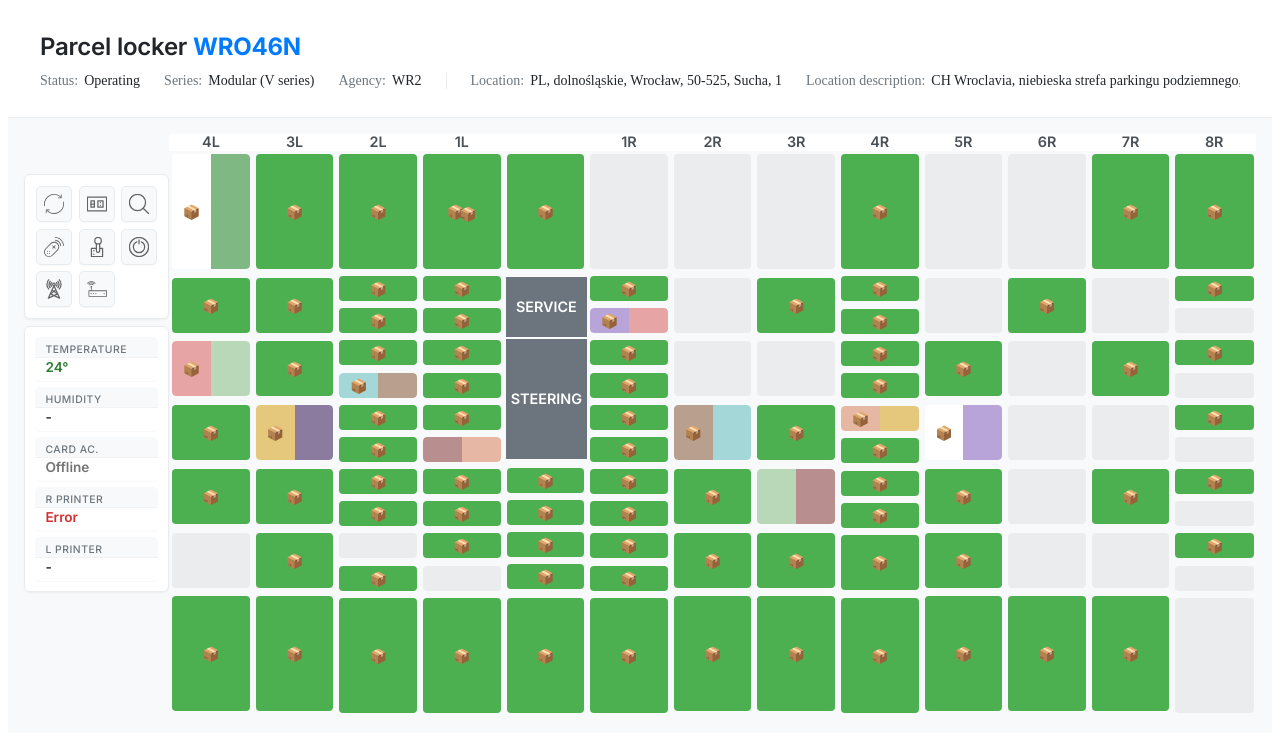
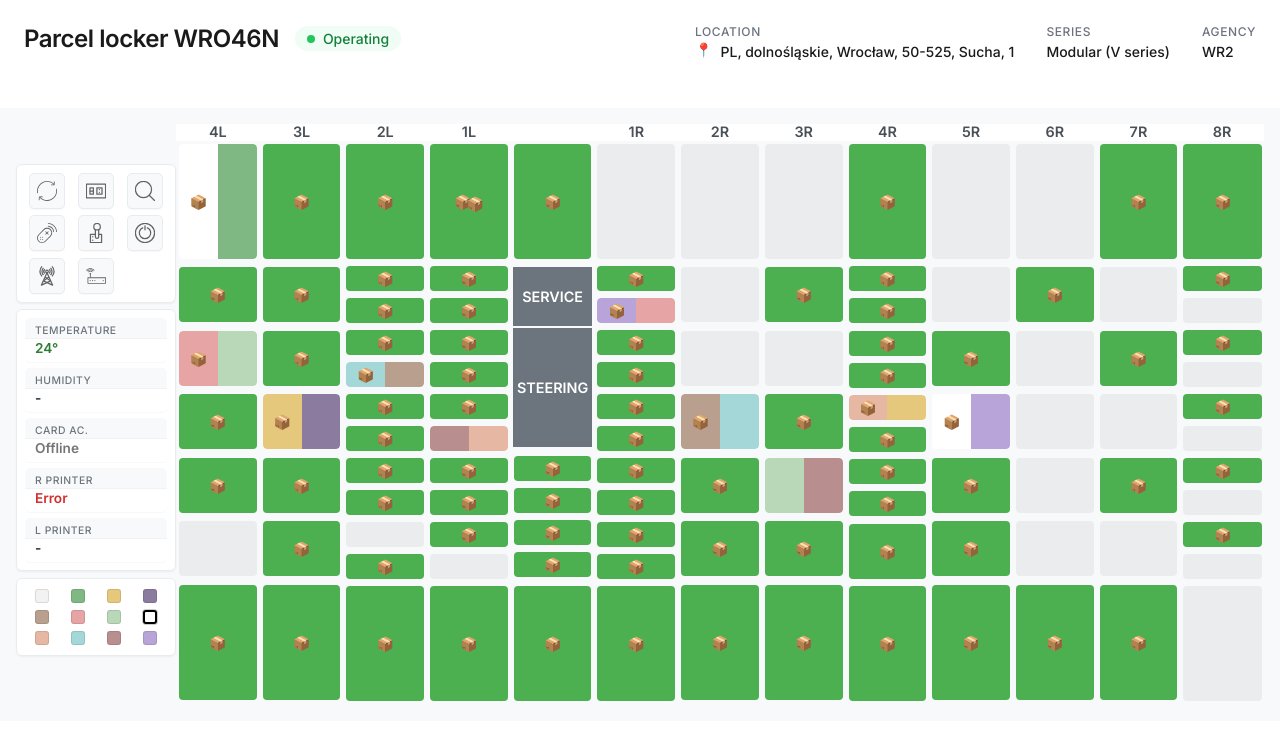
Before and after one commit to bartkobe/Lockers, a React (Create React App) app: page / in a window 1280 px wide. Shown: the top 752 px of the page. Built offline with nearby package versions, Linux system fonts and the light colour scheme.

Commit message:
Stable, labels and lockers as single grid

```diff
--- a/package.json
+++ b/package.json
@@ -30,6 +30,7 @@
     ]
   },
   "devDependencies": {
-    "gh-pages": "^6.3.0"
+    "gh-pages": "^6.3.0",
+    "vercel": "^41.7.6"
   }
 }
--- a/src/App.css
+++ b/src/App.css
@@ -1,64 +1,85 @@
-.app-header {
-  padding: 1.5rem 2rem;
-  background: white;
-  border-bottom: 1px solid #e9ecef;
+.App {
+  width: 100%;
+  margin: 0;
+  box-sizing: border-box;
+  display: flex;
+  flex-direction: column;
+  align-items: stretch;
+  min-height: 100vh;
+  overflow-x: hidden;
+  -webkit-overflow-scrolling: touch;
+  position: absolute;
+  left: 0;
+  right: 0;
+  top: 0;
 }
 
-.header-main {
-  display: flex;
-  flex-direction: column;
-  gap: 0.75rem;
+html, body {
+  margin: 0;
+  padding: 0;
+  width: 100%;
+  box-sizing: border-box;
+  overflow-x: hidden;
+  -webkit-text-size-adjust: 100%;
+  position: relative;
 }
 
-.app-header h1 {
+#root {
+  width: 100%;
+  overflow-x: hidden;
+  position: relative;
   margin: 0;
-  font-size: 1.5rem;
-  font-weight: 600;
-  color: #212529;
-  font-family: var(--font-primary);
-  letter-spacing: -0.01em;
+  padding: 0;
 }
 
-.locker-id {
-  font-weight: 700;
-  color: #007bff;
+* {
+  box-sizing: border-box;
+  -webkit-box-sizing: border-box;
+  margin: 0;
+  padding: 0;
 }
 
-.locker-attributes {
-  display: flex;
-  align-items: center;
-  gap: 1.5rem;
-  font-size: 0.875rem;
-  color: #495057;
-  overflow-x: auto;
-  padding-bottom: 4px;
+/* Safari-specific fixes */
+@media not all and (min-resolution:.001dpcm) {
+  @supports (-webkit-appearance:none) {
+    html, body, #root, .App {
+      width: 100% !important;
+      min-width: 0 !important;
+      max-width: 100% !important;
+    }
+  }
 }
 
-.attributes-group {
-  display: flex;
-  align-items: center;
-  gap: 1.5rem;
-  padding-right: 1.5rem;
-  border-right: 1px solid #e9ecef;
+/* Additional Safari fixes for positioning */
+@media screen and (-webkit-min-device-pixel-ratio: 0) {
+  .App {
+    position: absolute;
+    width: 100vw;
+    left: 0;
+    right: 0;
+  }
 }
 
-.attributes-group:last-child {
-  padding-right: 0;
-  border-right: none;
+/* More targeted Safari-only fix */
+@media screen and (min-color-index:0) and (-webkit-min-device-pixel-ratio:0) {
+  .App {
+    width: 100% !important;
+    position: relative !important;
+    left: auto !important;
+    right: auto !important;
   }
 
-.attribute {
-  display: flex;
-  gap: 0.375rem;
-  align-items: baseline;
-  white-space: nowrap;
+  html, body, #root {
+    overflow-x: hidden;
+    width: 100%;
+    position: relative;
   }
 
-.attribute-label {
-  font-weight: 500;
-  color: #6c757d;
+  .locker-header {
+    max-width: 100%;
   }
 
-.attribute-value {
-  color: #212529;
+  .grid-layout {
+    max-width: calc(100vw - 2rem);
   }
+}
--- a/src/App.tsx
+++ b/src/App.tsx
@@ -1,41 +1,28 @@
 import React from 'react';
 import LockerGrid from './components/LockerGrid';
+import LockerHeader from './components/LockerHeader';
 import './App.css';
 
 function App() {
+  const lockerInfo = {
+    id: 'WRO46N',
+    status: 'Operating',
+    series: 'Modular (V series)',
+    agency: 'WR2',
+    location: {
+      country: 'PL',
+      region: 'dolnośląskie',
+      city: 'Wrocław',
+      postalCode: '50-525',
+      street: 'Sucha',
+      number: '1'
+    },
+    locationDescription: 'CH Wroclavia, niebieska strefa parkingu podziemnego, poziom -1'
+  };
+
   return (
     <div className="App">
-      <header className="app-header">
-        <div className="header-main">
-          <h1>Parcel locker <span className="locker-id">WRO46N</span></h1>
-          <div className="locker-attributes">
-            <div className="attributes-group">
-              <span className="attribute">
-                <span className="attribute-label">Status:</span>
-                <span className="attribute-value">Operating</span>
-              </span>
-              <span className="attribute">
-                <span className="attribute-label">Series:</span>
-                <span className="attribute-value">Modular (V series)</span>
-              </span>
-              <span className="attribute">
-                <span className="attribute-label">Agency:</span>
-                <span className="attribute-value">WR2</span>
-              </span>
-            </div>
-            <div className="attributes-group">
-              <span className="attribute">
-                <span className="attribute-label">Location:</span>
-                <span className="attribute-value">PL, dolnośląskie, Wrocław, 50-525, Sucha, 1</span>
-              </span>
-              <span className="attribute">
-                <span className="attribute-label">Location description:</span>
-                <span className="attribute-value">CH Wroclavia, niebieska strefa parkingu podziemnego, poziom -1</span>
-              </span>
-            </div>
-          </div>
-        </div>
-      </header>
+      <LockerHeader lockerInfo={lockerInfo} />
       <LockerGrid />
     </div>
   );
--- a/src/components/Legend.css
+++ b/src/components/Legend.css
@@ -2,11 +2,14 @@
   display: flex;
   flex-direction: column;
   align-items: flex-start;
-  height: 497px;
-  justify-content: space-between;
+  justify-content: flex-start;
   gap: 0.4rem;
   position: relative;
   z-index: 1001;
+  box-sizing: border-box;
+  width: 160px;
+  overflow: visible;
+  isolation: isolate;
 }
 
 .action-buttons,
@@ -22,22 +25,26 @@
   grid-template-columns: repeat(3, 1fr);
   grid-template-rows: repeat(3, 1fr);
   gap: 0.4rem;
-  padding: 0.7rem;
+  padding: 0.5rem;
   background: white;
   border: 1px solid #e9ecef;
   border-radius: 6px;
   box-shadow: 0 1px 2px rgba(0, 0, 0, 0.05);
   justify-items: center;
   position: relative;
-  z-index: 1000;
+  z-index: 1002;
+  overflow: visible;
+  width: 100%;
 }
 
 .empty-container {
-  padding: 0.65rem;
+  padding: 0.5rem;
   background: white;
   border: 1px solid #e9ecef;
   border-radius: 6px;
   box-shadow: 0 1px 2px rgba(0, 0, 0, 0.05);
+  width: 100%;
+  overflow: visible;
 }
 
 .info-table {
@@ -97,14 +104,15 @@
 }
 
 .legend-container {
-  align-content: flex-end;
-  margin-bottom: 0;
   position: relative;
-  z-index: 1000;
+  z-index: 1002;
+  display: block;
+  width: 100%;
+  overflow: visible;
 }
 
 .legend {
-  padding: 0.65rem;
+  padding: 0.5rem;
   background: white;
   border: 1px solid #e9ecef;
   border-radius: 6px;
@@ -114,6 +122,8 @@
   margin: 0;
   width: 100%;
   box-sizing: border-box;
+  display: block;
+  overflow: visible;
 }
 
 .legend h3 {
@@ -128,8 +138,10 @@
   display: grid;
   grid-template-columns: repeat(4, 1fr);
   grid-template-rows: repeat(3, 1fr);
-  grid-gap: 5px;
+  grid-gap: 3px;
   width: 100%;
+  box-sizing: border-box;
+  overflow: visible;
 }
 
 .legend-item {
@@ -141,19 +153,17 @@
   border-radius: 4px;
   cursor: pointer;
   transition: transform 0.15s ease;
-  height: 22px;
+  height: 18px;
   width: 100%;
-  z-index: 1000;
 }
 
 .legend-item:hover {
-  z-index: 1000;
   transform: scale(1.15);
 }
 
 .legend-color {
-  width: 16px;
-  height: 16px;
+  width: 14px;
+  height: 14px;
   border: 1px solid rgba(0, 0, 0, 0.1);
   border-radius: 3px;
 }
@@ -206,7 +216,6 @@
   transition: all 0.2s ease;
   box-shadow: 0 1px 1px rgba(0, 0, 0, 0.03);
   position: relative;
-  z-index: 1000;
 }
 
 .components-remote-control-button:hover,
@@ -247,11 +256,8 @@
   opacity: 0.8;
 }
 
-.legend-tooltip, .refresh-tooltip {
-  position: absolute;
-  top: -35px;
-  left: 50%;
-  transform: translateX(-50%);
+.legend-tooltip, .refresh-tooltip, .menu-tooltip {
+  position: fixed;
   background-color: rgba(0, 0, 0, 0.8);
   color: white;
   padding: 3px 8px;
@@ -259,9 +265,24 @@
   font-size: 0.7rem;
   font-weight: 500;
   white-space: nowrap;
-  z-index: 9999;
+  z-index: 10000;
   pointer-events: none;
   box-shadow: 0 2px 5px rgba(0, 0, 0, 0.2);
+  transform: none;
+  margin-top: -35px;
+}
+
+.menu-tooltip {
+  margin-left: 5px;
+}
+
+/* Action button tooltip positioning */
+.action-buttons .refresh-tooltip,
+.action-buttons .legend-tooltip {
+  margin-top: -40px;
+  z-index: 10001;
+  position: fixed;
+  transform: none;
 }
 
 .modal-overlay {
@@ -274,7 +295,7 @@
   display: flex;
   align-items: center;
   justify-content: center;
-  z-index: 2000;
+  z-index: 1000;
 }
 
 .modal-content {
@@ -441,7 +462,9 @@ input[type="number"].form-control::-webkit-inner-spin-button {
 }
 
 .grid-container {
-  display: flex;
+  display: grid;
+  grid-auto-flow: column;
+  grid-auto-columns: 1fr;
   background: white;
   border: 1px solid #e9ecef;
   margin: 0 0 1rem 0;
@@ -484,9 +507,6 @@ input[type="number"].form-control::-webkit-inner-spin-button {
 }
 
 .column {
-  flex: 1;
-  display: flex;
-  flex-direction: column;
   border-right: 1px solid #e9ecef;
 }
 
@@ -515,3 +535,36 @@ input[type="number"].form-control::-webkit-inner-spin-button {
   box-sizing: border-box;
   visibility: hidden;
 }
+
+/* Reset all overflow properties */
+.menu-container,
+.action-buttons,
+.empty-container,
+.legend-container,
+.legend,
+.legend-items {
+  overflow: initial;
+}
+
+/* Reset z-index hierarchy */
+.action-buttons,
+.legend-container,
+.legend,
+.legend-items,
+.legend-item,
+.components-remote-control-button,
+.check-proximity-code-button,
+.reset-button,
+.check-connection-machine-button,
+.check-connection-router-button,
+.change-locker-button,
+.change-parcel-locker-button,
+.reload-locker-button {
+  position: relative;
+  z-index: auto;
+}
+
+/* Ensure menu tooltips appear above other content */
+.menu-container {
+  z-index: 1001;
+}
--- a/src/components/Legend.tsx
+++ b/src/components/Legend.tsx
@@ -200,17 +200,17 @@ const Legend: React.FC = () => {
 
   const statuses = [
     { name: 'empty', color: 'rgba(0, 0, 0, 0.05)' },
-    { name: 'in use', color: '#4CAF50' },
-    { name: 'expired parcels', color: '#FFD700' },
-    { name: 'Claimed', color: '#4B0082' },
-    { name: 'soiled', color: '#8B4513' },
-    { name: 'damaged', color: '#FF0000' },
-    { name: 'Inspection', color: '#98FF98' },
+    { name: 'in use', color: '#7FB883' },
+    { name: 'expired parcels', color: '#E6C87D' },
+    { name: 'Claimed', color: '#8B7B9F' },
+    { name: 'soiled', color: '#B89F8E' },
+    { name: 'damaged', color: '#E6A4A4' },
+    { name: 'Inspection', color: '#B8D8B8' },
     { name: 'Unclosed', color: '#FFFFFF', hasBlackBorder: true },
-    { name: 'Damaged and Inspection', color: '#FF7F50' },
-    { name: 'Damaged and Soiled', color: '#40E0D0' },
-    { name: 'Soiled and Inspection', color: '#8B0000' },
-    { name: 'Damaged, Soiled and Inspection', color: '#8A2BE2' }
+    { name: 'Damaged and Inspection', color: '#E6B8A4' },
+    { name: 'Damaged and Soiled', color: '#A4D8D8' },
+    { name: 'Soiled and Inspection', color: '#B88E8E' },
+    { name: 'Damaged, Soiled and Inspection', color: '#B8A4D8' }
   ];
 
   return (
--- /dev/null
+++ b/src/components/LockerHeader.css
@@ -0,0 +1,159 @@
+.locker-header {
+  background: white;
+  padding: 1.5rem;
+  border-radius: 0;
+  box-shadow: 0 1px 2px rgba(0, 0, 0, 0.05);
+  margin-bottom: 0;
+  font-family: var(--font-primary);
+  width: 100%;
+  box-sizing: border-box;
+  position: relative;
+  overflow: visible;
+}
+
+.header-main {
+  display: flex;
+  justify-content: space-between;
+  align-items: flex-start;
+  margin-bottom: 1.5rem;
+  flex-wrap: wrap;
+  gap: 1rem;
+}
+
+.header-title {
+  display: flex;
+  align-items: center;
+  gap: 1rem;
+  flex-wrap: wrap;
+}
+
+.header-title h1 {
+  margin: 0;
+  font-size: 1.5rem;
+  font-weight: 600;
+  color: #1a1a1a;
+  letter-spacing: -0.02em;
+}
+
+.status-badge {
+  display: flex;
+  align-items: center;
+  gap: 0.5rem;
+  padding: 0.25rem 0.75rem;
+  background: #f0fdf4;
+  border-radius: 16px;
+  color: #15803d;
+  font-size: 0.875rem;
+  font-weight: 500;
+}
+
+.status-indicator {
+  width: 8px;
+  height: 8px;
+  background: #22c55e;
+  border-radius: 50%;
+}
+
+.header-details {
+  display: flex;
+  gap: 2rem;
+  flex-wrap: wrap;
+}
+
+.detail-group {
+  display: flex;
+  flex-direction: column;
+  gap: 0.25rem;
+}
+
+.detail-group label {
+  font-size: 0.75rem;
+  font-weight: 500;
+  color: #6b7280;
+  text-transform: uppercase;
+  letter-spacing: 0.05em;
+}
+
+.detail-group span {
+  font-size: 0.875rem;
+  font-weight: 500;
+  color: #1a1a1a;
+}
+
+.location-group {
+  position: relative;
+  min-width: 250px;
+}
+
+.location-value {
+  display: flex;
+  align-items: flex-start;
+  gap: 0.5rem;
+  position: relative;
+}
+
+.location-icon {
+  font-size: 1.125rem;
+  line-height: 1;
+  flex-shrink: 0;
+}
+
+.location-tooltip {
+  position: absolute;
+  top: calc(100% + 8px);
+  left: 0;
+  background-color: rgba(0, 0, 0, 0.8);
+  color: white;
+  padding: 8px 12px;
+  border-radius: 4px;
+  font-size: 0.75rem;
+  font-weight: 500;
+  z-index: 1000;
+  white-space: nowrap;
+  max-width: 300px;
+  width: max-content;
+  text-align: left;
+  box-shadow: 0 2px 10px rgba(0, 0, 0, 0.2);
+}
+
+.location-tooltip::before {
+  content: '';
+  position: absolute;
+  top: -4px;
+  left: 20px;
+  width: 8px;
+  height: 8px;
+  background-color: rgba(0, 0, 0, 0.8);
+  transform: rotate(45deg);
+}
+
+/* Reset margin and padding on all header elements */
+.locker-header * {
+  box-sizing: border-box;
+  max-width: 100%;
+}
+
+/* Safari-specific fixes for the header */
+@media screen and (min-color-index:0) and (-webkit-min-device-pixel-ratio:0) {
+  .locker-header {
+    max-width: 100%;
+    overflow-x: visible;
+    width: 100%;
+  }
+
+  .header-main {
+    flex-wrap: wrap;
+    max-width: 100%;
+  }
+
+  .header-details {
+    width: auto;
+    max-width: 100%;
+  }
+
+  .header-title h1 {
+    max-width: calc(100vw - 200px); /* Reserve space for status badge */
+    overflow-wrap: break-word;
+    word-wrap: break-word;
+  }
+}
--- /dev/null
+++ b/src/components/LockerHeader.tsx
@@ -0,0 +1,62 @@
+import React, { useState } from 'react';
+import './LockerHeader.css';
+
+interface LockerInfo {
+  id: string;
+  status: string;
+  series: string;
+  agency: string;
+  location: {
+    country: string;
+    region: string;
+    city: string;
+    postalCode: string;
+    street: string;
+    number: string;
+  };
+  locationDescription: string;
+}
+
+const LockerHeader: React.FC<{ lockerInfo: LockerInfo }> = ({ lockerInfo }) => {
+  const [showLocationTooltip, setShowLocationTooltip] = useState(false);
+
+  return (
+    <header className="locker-header">
+      <div className="header-main">
+        <div className="header-title">
+          <h1>Parcel locker {lockerInfo.id}</h1>
+          <div className="status-badge">
+            <span className="status-indicator"></span>
+            {lockerInfo.status}
+          </div>
+        </div>
+        <div className="header-details">
+          <div
+            className="detail-group location-group"
+            onMouseEnter={() => setShowLocationTooltip(true)}
+            onMouseLeave={() => setShowLocationTooltip(false)}
+          >
+            <label>Location</label>
+            <div className="location-value">
+              <span className="location-icon">📍</span>
+              <span>{lockerInfo.location.country}, {lockerInfo.location.region}, {lockerInfo.location.city}, {lockerInfo.location.postalCode}, {lockerInfo.location.street}, {lockerInfo.location.number}</span>
+              {showLocationTooltip && (
+                <div className="location-tooltip">{lockerInfo.locationDescription}</div>
+              )}
+            </div>
+          </div>
+          <div className="detail-group">
+            <label>Series</label>
+            <span>{lockerInfo.series}</span>
+          </div>
+          <div className="detail-group">
+            <label>Agency</label>
+            <span>{lockerInfo.agency}</span>
+          </div>
+        </div>
+      </div>
+    </header>
+  );
+};
+
+export default LockerHeader;
```
Also changed, not shown: temp/Locker Layout.html (added, +12 -0 lines), 1 other file (tests, documents, lock files or other folders). Lines whose indentation alone changed are shown as unchanged.
